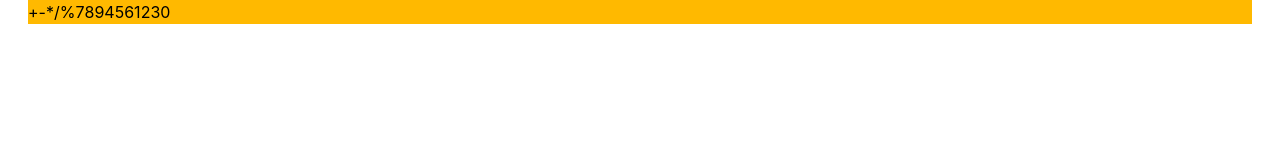
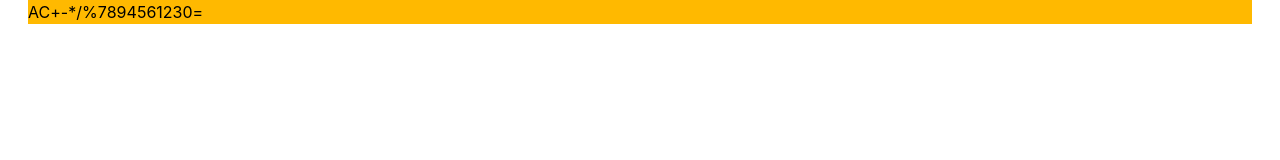
Before and after one commit to Zerro2003/Calcula, a React (Vite) app: page / in a window 1280 px wide. Shown: the top 160 px of the page. Built offline with nearby package versions, Linux system fonts and the light colour scheme.

Commit message:
refactor: restructure ButtonGrid component to accept handler props for improved functionality

```diff
--- a/src/comps/ButtonGrid.tsx
+++ b/src/comps/ButtonGrid.tsx
@@ -1,7 +1,16 @@
-import React from "react";
 import Button from "./Button";
-
-export default function ButtonGrid() {
+type Ope = "+" | "-" | "*" | "/" | "%";
+export default function ButtonGrid({
+  handleDig,
+  handleOpe,
+  handleAc,
+  handleEqual,
+}: {
+  handleDig: (digit: string) => void;
+  handleOpe: (oper: string) => void;
+  handleAc: () => void;
+  handleEqual: () => void;
+}) {
   const buttons = [
     "AC",
     "+/-",
@@ -44,6 +53,10 @@ export default function ButtonGrid() {
                 onClick={() => handleOpe(button as Ope)}
               />
             );
+          } else if (button === "AC") {
+            return <Button key={button} value={button} onClick={handleAc} />;
+          } else if (button === "=") {
+            return <Button key={button} value={button} onClick={handleEqual} />;
           }
           return null;
         })}
```
